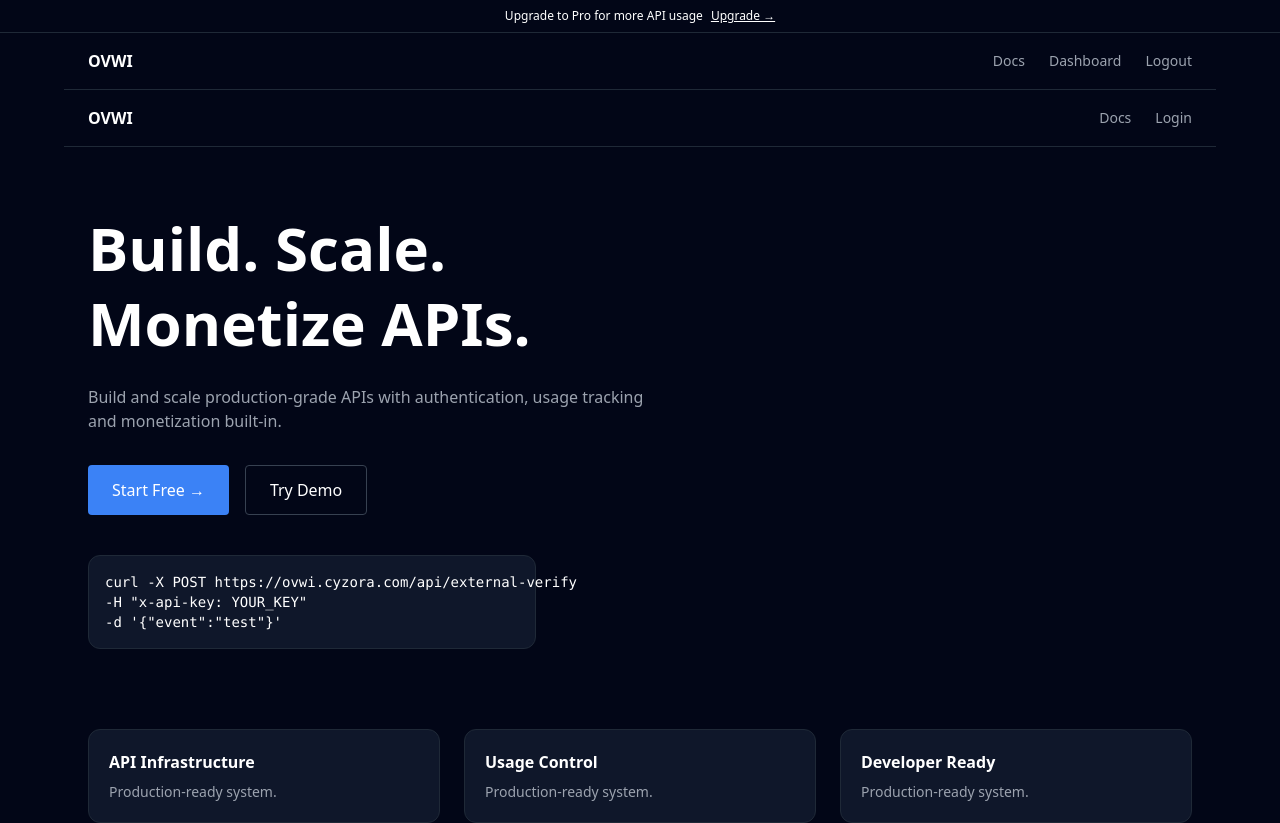
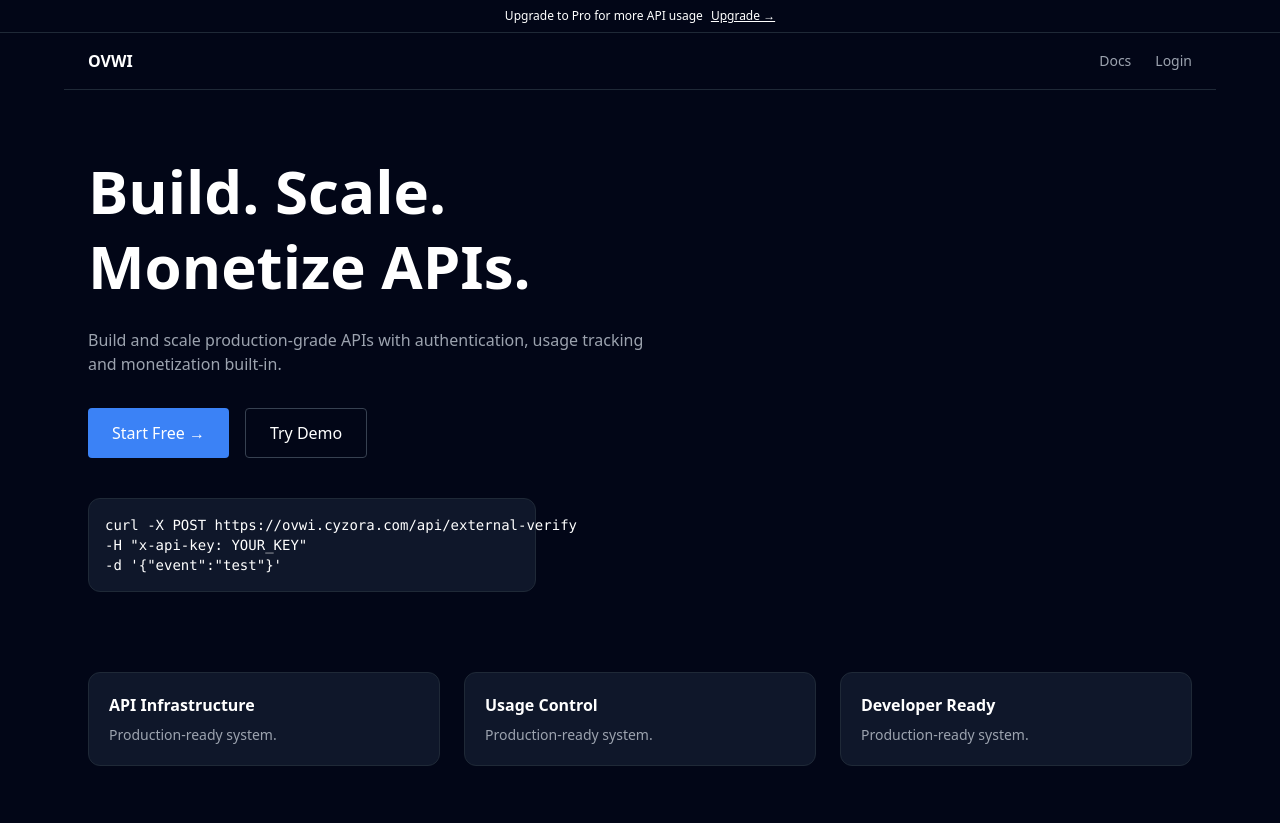
Before and after one commit to aydncy/ovwi-ui, a Next.js app: page / in a window 1280 px wide. Shown: the top 823 px of the page. Built offline with nearby package versions, Linux system fonts and the light colour scheme.

Commit message:
🔥 force add navbar file properly

```diff
--- a/app/components/app/components/app/components/navbar.tsx
+++ b/app/components/app/components/app/components/navbar.tsx
@@ -23,7 +23,6 @@ export default function Navbar() {
 
   return (
     <div className="max-w-6xl mx-auto px-6 py-4 flex justify-between items-center border-b border-gray-800">
-
       <h1 className="font-bold">OVWI</h1>
 
       <div className="flex gap-6 text-sm text-gray-400">
@@ -37,7 +36,6 @@ export default function Navbar() {
           <Link href="/auth/login">Login</Link>
         )}
       </div>
-
     </div>
   );
 }
--- a/app/layout.tsx
+++ b/app/layout.tsx
@@ -1,38 +1,19 @@
 import './globals.css';
 import Navbar from './components/navbar';
 
-export default function RootLayout({
-  children,
-}: {
-  children: React.ReactNode;
-}) {
+export default function RootLayout({ children }) {
   return (
     <html lang="en">
       <body className="bg-[#020617] text-white">
 
-        {/* ✅ TOP BAR */}
         <div className="text-center text-xs py-2 border-b border-gray-800">
           Upgrade to Pro for more API usage
-          <a href="/upgrade" className="ml-2 underline">
-            Upgrade →
-          </a>
+          <a href="/upgrade" className="ml-2 underline">Upgrade →</a>
         </div>
 
-        {/* ✅ NAVBAR */}
-        <div className="max-w-6xl mx-auto px-6 py-4 flex justify-between items-center border-b border-gray-800">
-          <h1 className="font-bold">OVWI</h1>
+        <Navbar />
 
-          <div className="flex gap-6 text-sm text-gray-400">
-            <a href="/docs">Docs</a>
-            <a href="/dashboard">Dashboard</a>
-            <a href="/auth/logout">Logout</a>
-          </div>
-        </div>
-
-        {/* ✅ CONTENT */}
-        <Navbar />
-{children}
-
+        {children}
       </body>
     </html>
   );
```
